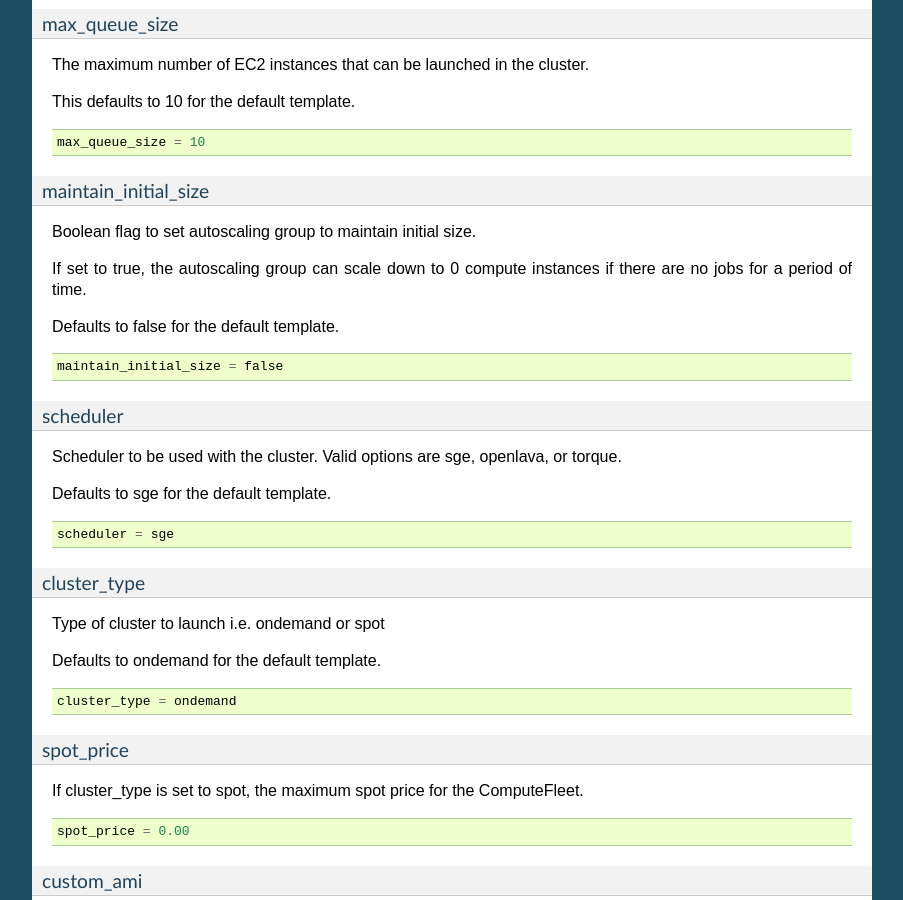
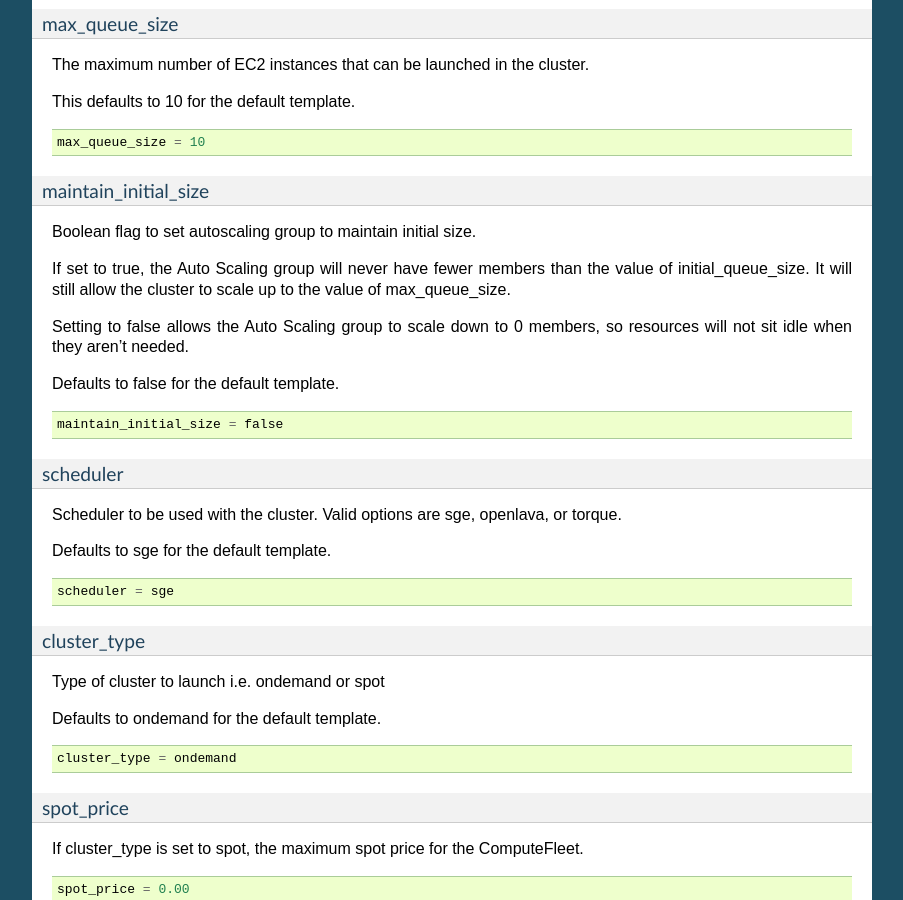
Before and after one commit to aws/aws-parallelcluster, a Sphinx documentation site: the page built from docs/source/configuration.rst, in a window 1280 px wide and 900 px high, scrolled down 2284 px. Shown: the whole window, without its empty margins (198-1101 px from the left). Built offline with Sphinx 7.4.7, drawn with Linux system fonts in a browser that asks for light colours; some of the changed text lies outside the part shown.

Commit message:
Updated Scaling Documentation

```diff
--- a/docs/source/configuration.rst
+++ b/docs/source/configuration.rst
@@ -123,7 +123,9 @@ maintain_initial_size
 """""""""""""""""""""
 Boolean flag to set autoscaling group to maintain initial size.
 
-If set to true, the autoscaling group can scale down to 0 compute instances if there are no jobs for a period of time.
+If set to true, the Auto Scaling group will never have fewer members than the value of initial_queue_size.  It will still allow the cluster to scale up to the value of max_queue_size.
+
+Setting to false allows the Auto Scaling group to scale down to 0 members, so resources will not sit idle when they aren't needed.
 
 Defaults to false for the default template. ::
 
```
Also changed, not shown: other parts of docs/source/configuration.rst (+1 -1 lines).
